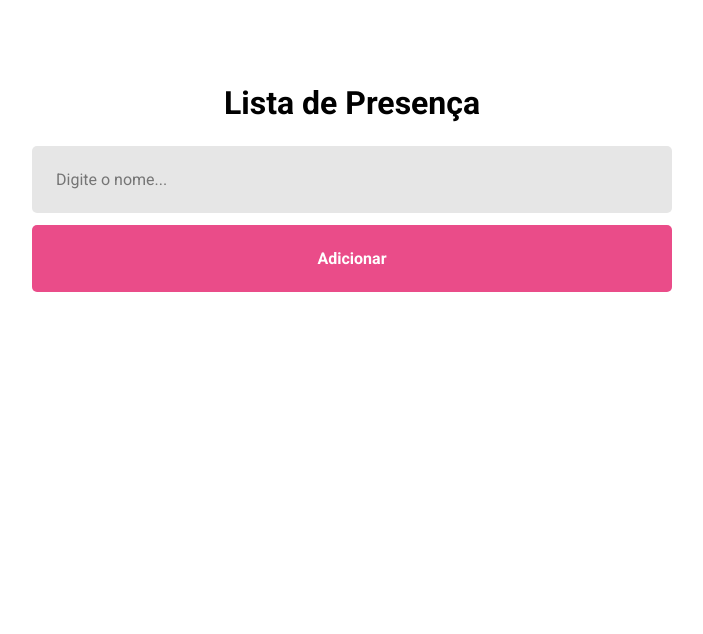
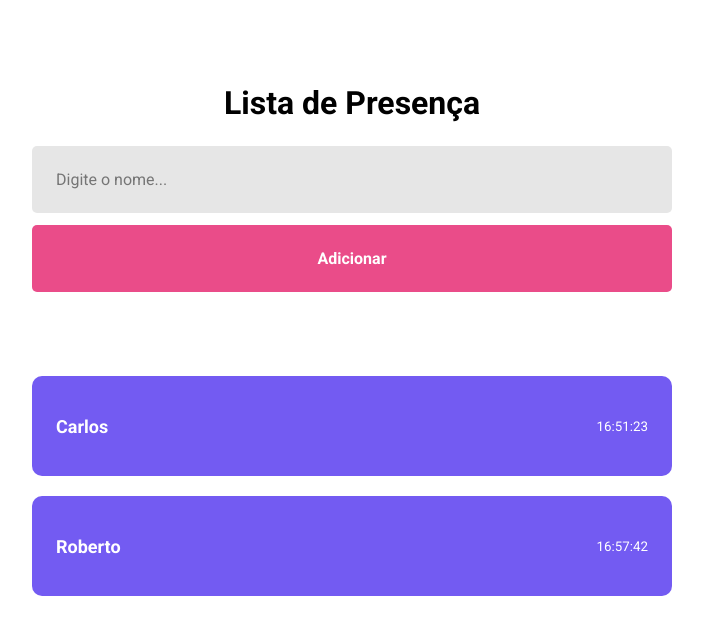
Before and after one commit to VNatario/React-Vite-Fundaments, a React (Vite) app: page / in a window 1280 px wide. Shown: the top 634 px of the page, without its empty margins (288-991 px from the left). Built offline with nearby package versions, Linux system fonts and the light colour scheme.

Commit message:
feat: Create Card component

```diff
--- /dev/null
+++ b/src/components/Card/index.jsx
@@ -0,0 +1,10 @@
+import "./styles.css";
+
+export function Card({ name, time }) {
+  return (
+    <div className="card">
+      <strong>{name}</strong>
+      <small>{time}</small>
+    </div>
+  );
+}
--- /dev/null
+++ b/src/components/Card/styles.css
@@ -0,0 +1,16 @@
+.card {
+  height: 100px;
+  width: 50%;
+  background: #735bf2;
+  color: #fff;
+  border-radius: 10px;
+  margin-bottom: 20px;
+  display: flex;
+  align-items: center;
+  justify-content: space-between;
+  padding: 24px;
+}
+
+.card strong {
+  font-size: 18px;
+}
--- a/src/pages/Home/index.jsx
+++ b/src/pages/Home/index.jsx
@@ -1,4 +1,5 @@
 import "./styles.css";
+import { Card } from "../../components/Card";
 
 export function Home() {
   return (
@@ -6,6 +7,9 @@ export function Home() {
       <h1>Lista de Presença</h1>
       <input type="text" placeholder="Digite o nome..." />
       <button type="burron">Adicionar</button>
+
+      <Card name="Carlos" time="16:51:23" />
+      <Card name="Roberto" time="16:57:42" />
     </div>
   );
 }
```
